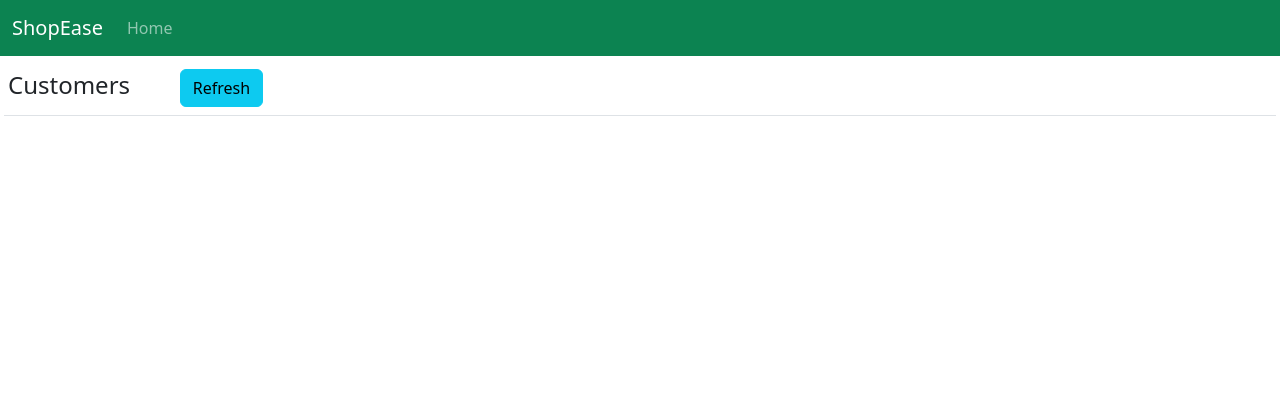
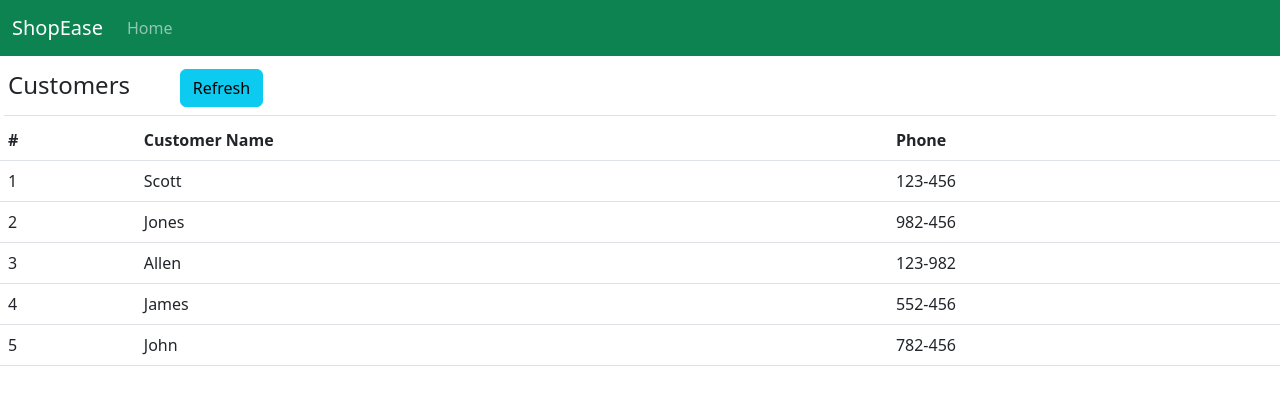
Before and after one commit to Nyakamba/ShopEase, a React (Vite) app: page / in a window 1280 px wide. Shown: the top 394 px of the page. Built offline with nearby package versions, Linux system fonts and the light colour scheme.

Commit message:
maincontent

```diff
--- a/src/MainContent.jsx
+++ b/src/MainContent.jsx
@@ -1,7 +1,17 @@
 import React, { Component } from "react";
 
 export default class MainContent extends Component {
-  state = { pageTitle: "Customers", customersCount: 5 };
+  state = {
+    pageTitle: "Customers",
+    customersCount: 5,
+    customers: [
+      { id: 1, name: "Scott", phone: "123-456" },
+      { id: 2, name: "Jones", phone: "982-456" },
+      { id: 3, name: "Allen", phone: "123-982" },
+      { id: 4, name: "James", phone: "552-456" },
+      { id: 5, name: "John", phone: "782-456" },
+    ],
+  };
   render() {
     return (
       <div>
@@ -12,9 +22,38 @@ export default class MainContent extends Component {
             {this.state.customersCount}
           </span>
 
-          <button className="btn btn-info">Refresh</button>
+          <button className="btn btn-info" onClick={this.onRefreshClick}>
+            Refresh
+          </button>
         </h4>
+
+        <table className="table">
+          <thead>
+            <tr>
+              <th>#</th>
+              <th>Customer Name</th>
+              <th>Phone</th>
+            </tr>
+          </thead>
+          <tbody>
+            {this.state.customers.map((cust) => {
+              return (
+                <tr>
+                  <td>{cust.id}</td>
+                  <td> {cust.name} </td>
+                  <td> {cust.phone} </td>
+                </tr>
+              );
+            })}
+          </tbody>
+        </table>
       </div>
     );
   }
+  //Executes when the user clicks on refresh button
+  onRefreshClick = () => {
+    this.setState({
+      customersCount: 7,
+    });
+  };
 }
```
